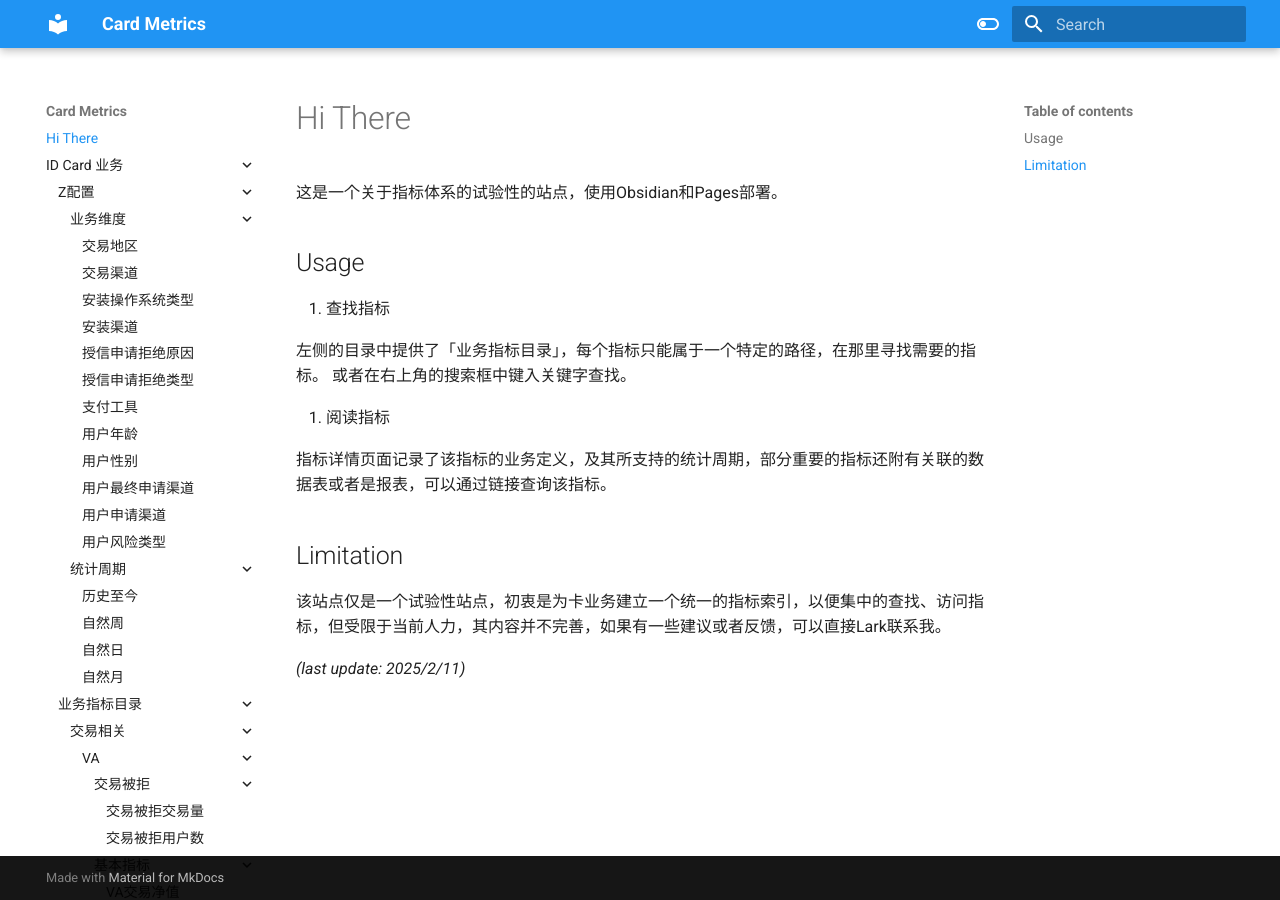
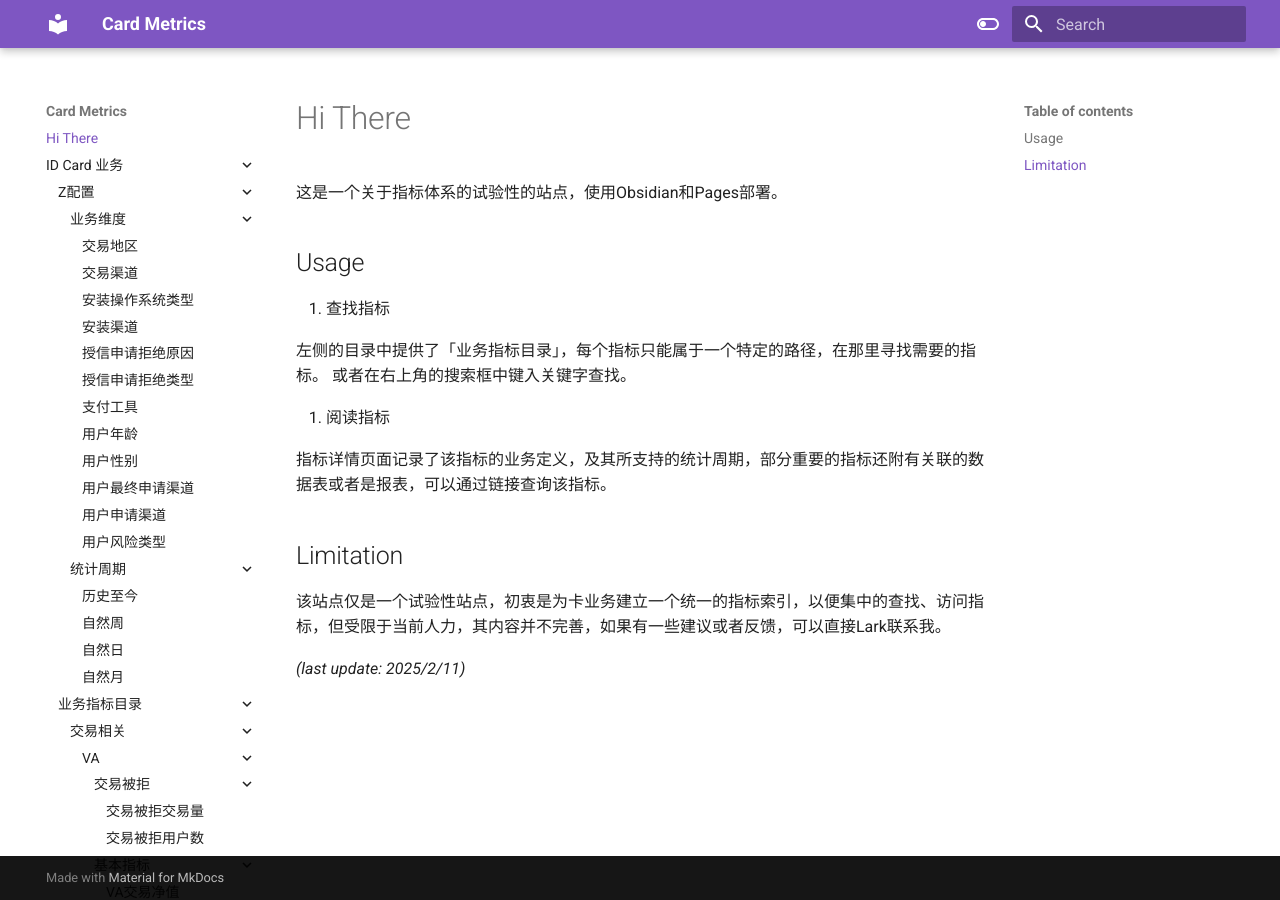
Before and after one commit to Jaschenn/datadog, an MkDocs documentation site: the page built from docs/index.md, in a window 1280 px wide. Built offline with MkDocs 1.6.1 and Material for MkDocs 9.7.7, drawn with Linux system fonts in a browser that asks for light colours.

Commit message:
Update mkdocs.yml

```diff
--- a/mkdocs.yml
+++ b/mkdocs.yml
@@ -9,8 +9,8 @@ theme:
     # Light mode
     - media: "(prefers-color-scheme: light)"
       scheme: default
-      primary: blue
-      accent: indigo
+      primary: deep purple
+      accent: deep purple
       toggle:
         icon: material/toggle-switch-off-outline
         name: Switch to dark mode
@@ -18,8 +18,8 @@ theme:
     # Dark mode
     - media: "(prefers-color-scheme: dark)"
       scheme: slate
-      primary: blue
-      accent: blue
+      primary: deep purple
+      accent: deep purple
       toggle:
         icon: material/toggle-switch
         name: Switch to light mode
```
